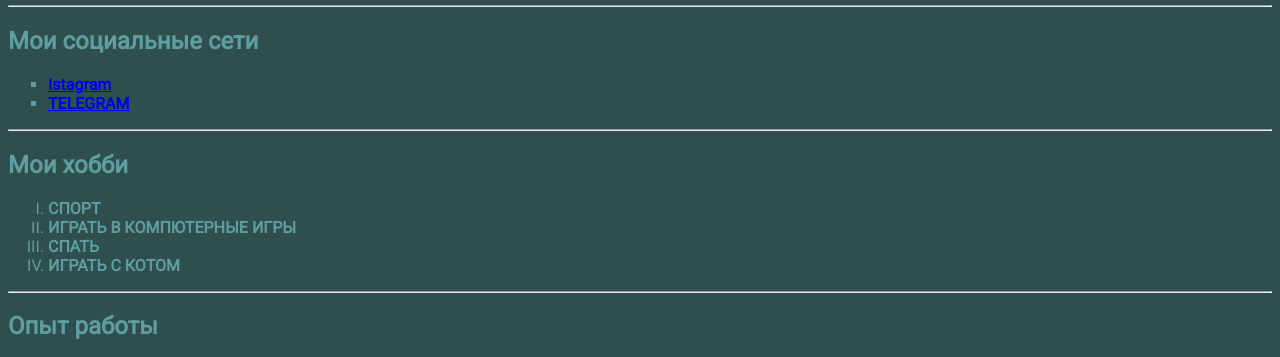
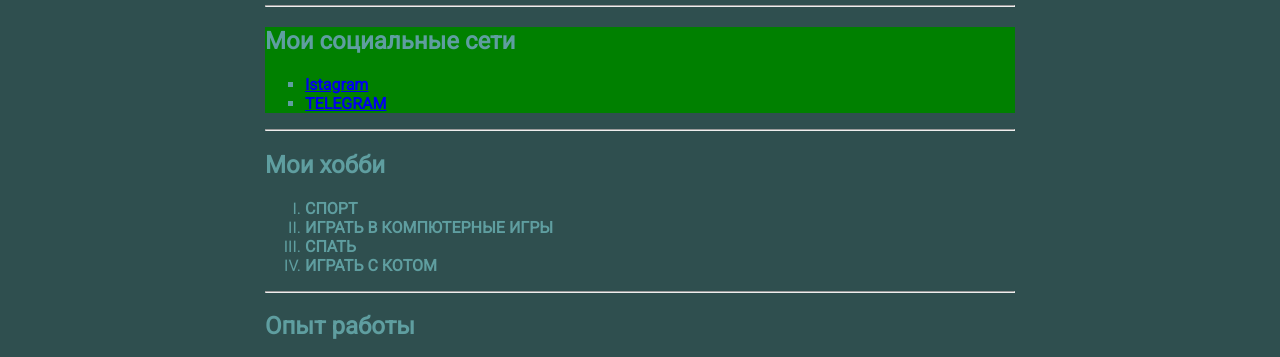
Before and after one commit to Tomsooer/First-Project, a plain HTML site: page index.html in a window 1280 px wide. Shown: the part 434-791 px from the top of the page. Drawn offline with Linux system fonts and the light colour scheme.

Commit message:
small changes

```diff
--- a/index.html
+++ b/index.html
@@ -1,5 +1,5 @@
 <!doctype html>
-<html>
+<html lang="en">
     <head>
         <meta charset="UTF-8">
         <title>Vlad CV</title>
@@ -15,6 +15,7 @@
 <!--        </style>-->
     </head>
     <body>
+        <div class="container">
             <div class="info">
                 <img src="avatar.webp" alt="Тут моя фотка" class="avatar">
                 <h1>Vlad Sydorovskyi</h1>
@@ -23,13 +24,16 @@
             </div>
 
             <hr>
-
+            <div class="social">
             <h2>Мои социальные сети</h2>
             <ul type="square">
                 <li><strong><a href="https:istagram.com/vladilen.minin" target="_blank">Istagram</a></strong></li>
                 <li><strong><a href="http://t.me/js_by_vladilen">TELEGRAM</a></strong></li>
             </ul>
+            </div>
+
             <hr>
+
             <h2>Мои хобби</h2>
             <ol type="I" >
                 <li><strong>СПОРТ</strong></li>
@@ -96,5 +100,6 @@
 
                 <input type="submit" value="Связаться!">
             </form>
+        </div>
     </body>
 </html>
--- a/styles.css
+++ b/styles.css
@@ -27,3 +27,13 @@ body {
     /*letter-spacing: 5px;*/
     /*word-spacing: 42px;*/
 }
+
+/*Box Model */
+.container {
+    max-width: 750px;
+    margin: auto;
+}
+
+.social {
+    background: green;
+}
```
Lines whose indentation alone changed are shown as unchanged.
